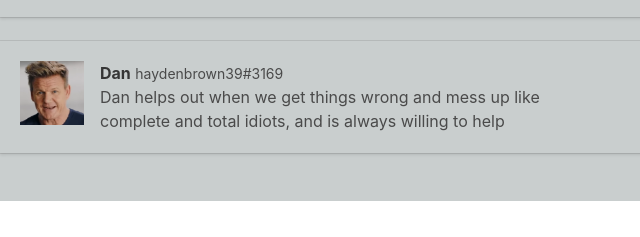
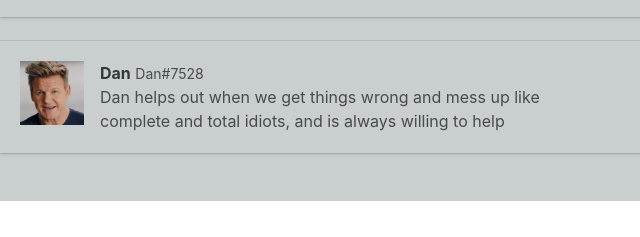
Before and after one commit to ttgprotect/ttgprotect.github.io, a plain HTML site: page index.html in a window 1280 px wide. Shown: the part 1471-1708 px from the top of the page, 0-640 px from the left. Drawn offline with Linux system fonts and the light colour scheme.

Commit message:
oops
fuck me

```diff
--- a/index.html
+++ b/index.html
@@ -101,7 +101,7 @@
                           <div class="media-content">
                             <div class="content">
                               <p>
-                                <strong>Dan</strong> <small>haydenbrown39#3169</small>
+                                <strong>Dan</strong> <small>Dan#7528</small>
                                 <br>
                                 Dan helps out when we get things wrong and mess up like
                                 <br> complete and total idiots, and is always willing to help
```
